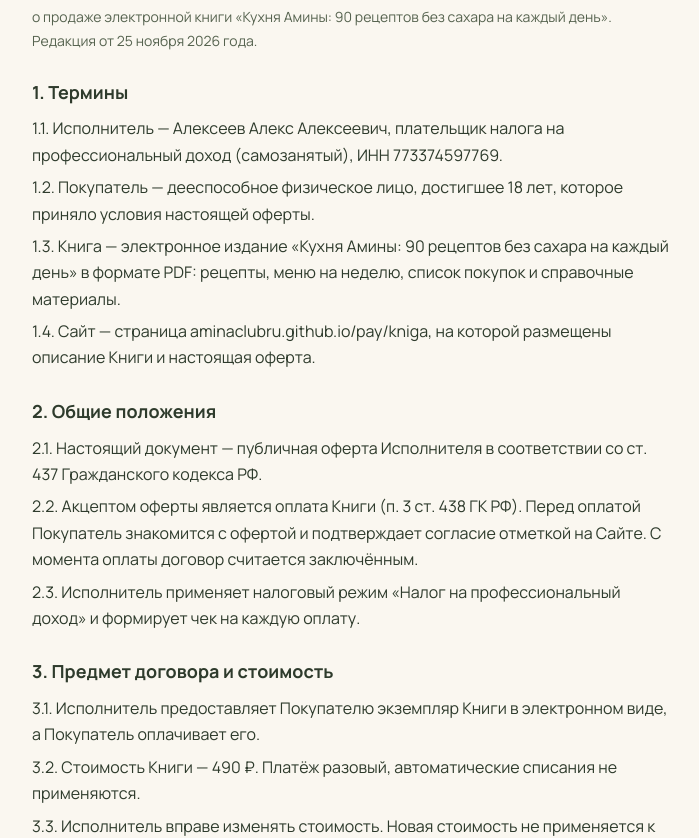
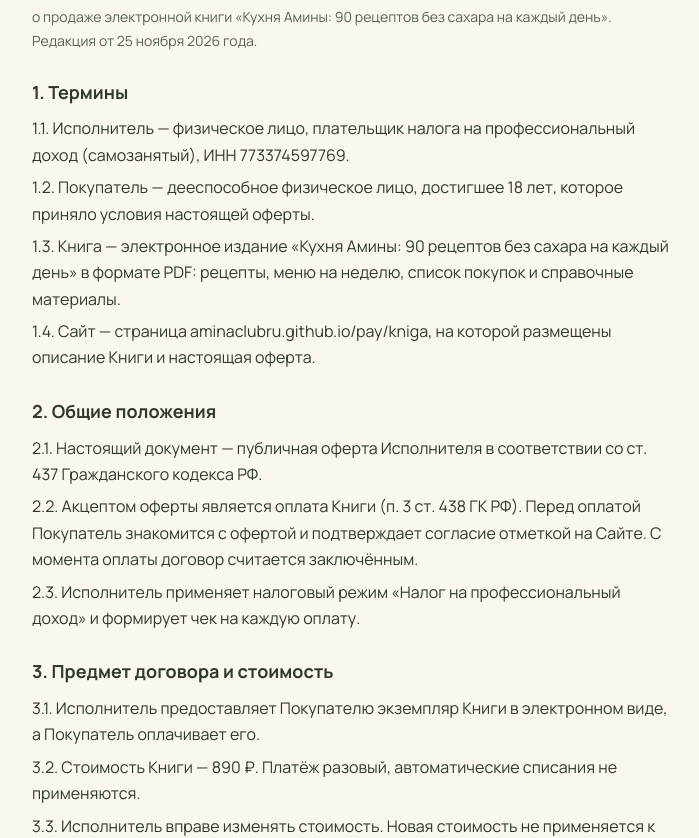
Before and after one commit to aminaclubru/pay, a plain HTML site: page kniga/oferta.html in a window 1280 px wide. Shown: the part 114-952 px from the top of the page, without its empty margins (288-987 px from the left). Drawn offline with Linux system fonts and the light colour scheme.

Commit message:
Update price and executor details in oferta.html

```diff
--- a/kniga/oferta.html
+++ b/kniga/oferta.html
@@ -30,7 +30,7 @@ a{color:var(--beet)}
 <p class="meta">о продаже электронной книги «Кухня Амины: 90 рецептов без сахара на каждый день». Редакция от 25 ноября 2026 года.</p>
 
 <h2>1. Термины</h2>
-<p>1.1. Исполнитель — Алексеев Алекс Алексеевич, плательщик налога на профессиональный доход (самозанятый), ИНН 773374597769.</p>
+<p>1.1. Исполнитель — физическое лицо, плательщик налога на профессиональный доход (самозанятый), ИНН 773374597769.</p>
 <p>1.2. Покупатель — дееспособное физическое лицо, достигшее 18 лет, которое приняло условия настоящей оферты.</p>
 <p>1.3. Книга — электронное издание «Кухня Амины: 90 рецептов без сахара на каждый день» в формате PDF: рецепты, меню на неделю, список покупок и справочные материалы.</p>
 <p>1.4. Сайт — страница aminaclubru.github.io/pay/kniga, на которой размещены описание Книги и настоящая оферта.</p>
@@ -42,7 +42,7 @@ a{color:var(--beet)}
 
 <h2>3. Предмет договора и стоимость</h2>
 <p>3.1. Исполнитель предоставляет Покупателю экземпляр Книги в электронном виде, а Покупатель оплачивает его.</p>
-<p>3.2. Стоимость Книги — 490 ₽. Платёж разовый, автоматические списания не применяются.</p>
+<p>3.2. Стоимость Книги — 890 ₽. Платёж разовый, автоматические списания не применяются.</p>
 <p>3.3. Исполнитель вправе изменять стоимость. Новая стоимость не применяется к уже оплаченным заказам.</p>
 
 <h2>4. Оплата и получение Книги</h2>
@@ -75,7 +75,7 @@ a{color:var(--beet)}
 
 <h2>10. Поддержка и реквизиты</h2>
 <div class="req">
-<p>Исполнитель: Алексеев Алекс Алексеевич, самозанятый (плательщик НПД)</p>
+<p>Исполнитель: самозанятый (плательщик НПД)</p>
 <p>ИНН: 773374597769</p>
 <p>Электронная почта: amina1965m@mail.ru</p>
 <p>Поддержка в Telegram: <a href="https://t.me/aminazdorov_help">@aminazdorov_help</a></p>
```
